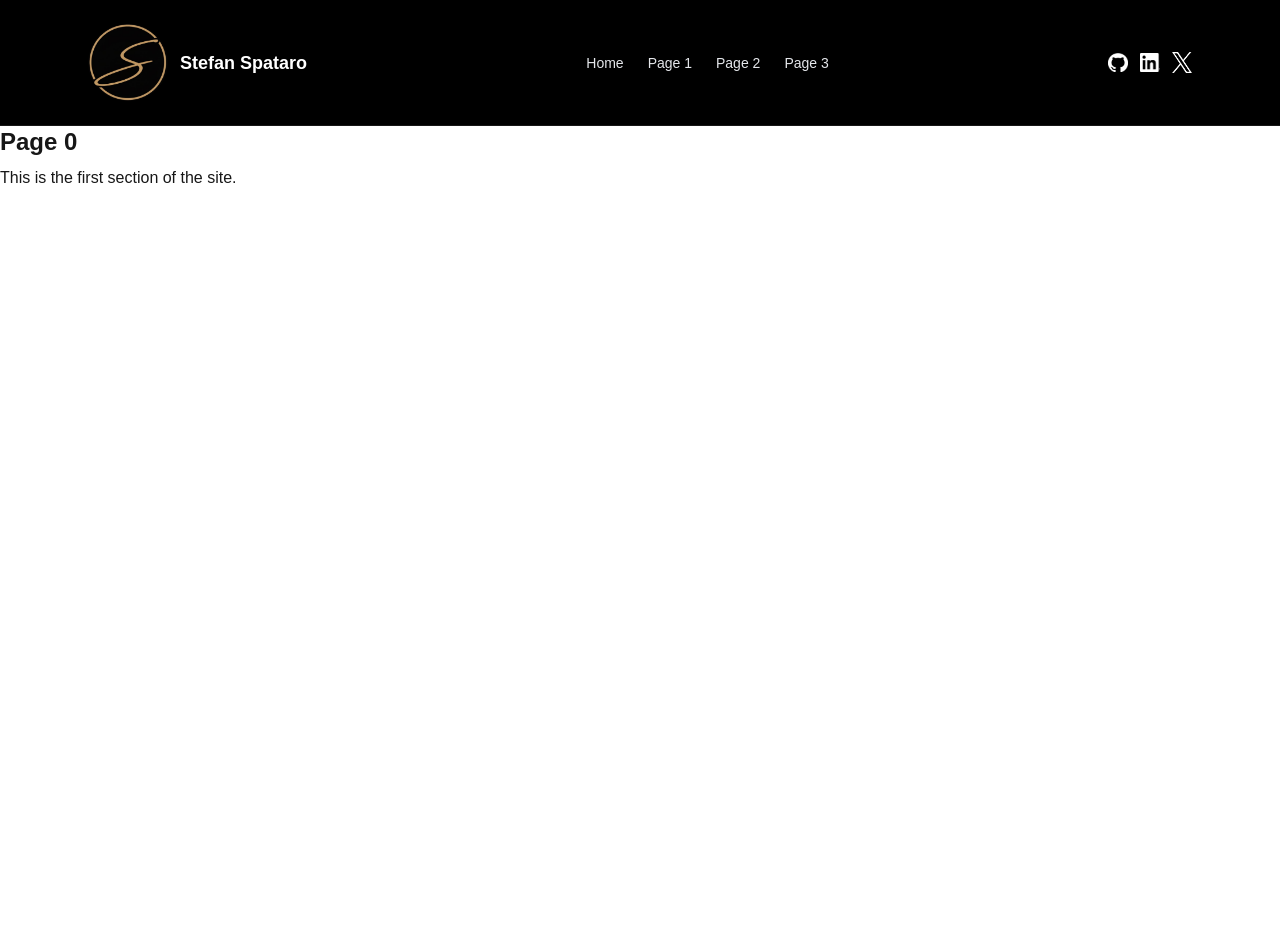
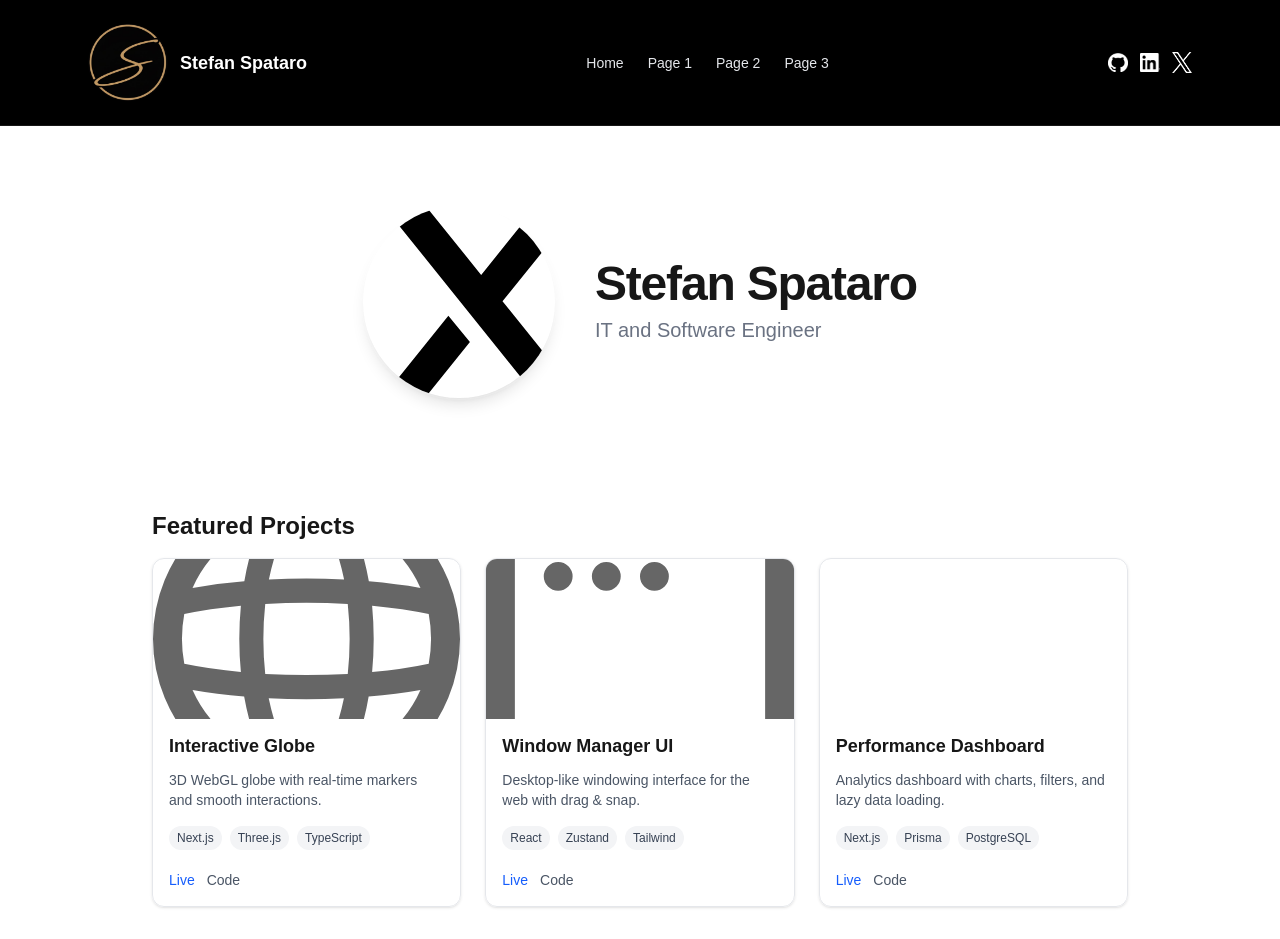
Before and after one commit to Stefans217/Portfolio-Website, a Next.js app in the folder portfolio-website/: page /page0 in a window 1280 px wide. Before the commit the page ends 800 px from the top, so only its background shows below. Built offline with nearby package versions, Linux system fonts and the light colour scheme.

Commit message:
developed first page

```diff
--- a/portfolio-website/src/app/page0/page.tsx
+++ b/portfolio-website/src/app/page0/page.tsx
@@ -1,8 +1,16 @@
+import Hero from "@/components/Hero";
+import ProjectsGrid from "@/components/ProjectsGrid";
+import { featuredProjects } from "@/data/projects";
+
 export default function Page0() {
   return (
-    <div>
-      <h1 className="text-2xl font-bold mb-2">Page 0</h1>
-      <p>This is the first section of the site.</p>
-    </div>
+    <main className="mx-auto max-w-5xl px-4 md:px-6">
+      <Hero name="Stefan Spataro" title="IT and Software Engineer" photoSrc="/next.svg" />
+
+      <section className="py-4 md:py-8">
+        <h2 className="text-xl md:text-2xl font-semibold mb-4">Featured Projects</h2>
+        <ProjectsGrid projects={featuredProjects} />
+      </section>
+    </main>
   );
 }
--- /dev/null
+++ b/portfolio-website/src/components/Hero.tsx
@@ -0,0 +1,32 @@
+"use client";
+
+import Image from "next/image";
+
+type HeroProps = {
+  name: string;
+  title: string;
+  photoSrc?: string; // path under public or imported static asset
+};
+
+export default function Hero({ name, title, photoSrc = "/next.svg" }: HeroProps) {
+  return (
+    <section className="w-full flex flex-col items-center justify-center gap-6 py-12 md:py-20">
+      <div className="flex flex-col md:flex-row items-center gap-6 md:gap-10">
+        <div className="relative w-40 h-40 md:w-48 md:h-48 rounded-full overflow-hidden ring-2 ring-white/20 shadow-lg">
+          <Image
+            src={photoSrc}
+            alt={`${name} profile photo`}
+            fill
+            sizes="(max-width: 768px) 160px, 192px"
+            className="object-cover"
+            priority
+          />
+        </div>
+        <div className="text-center md:text-left">
+          <h1 className="text-3xl md:text-5xl font-bold tracking-tight">{name}</h1>
+          <p className="text-base md:text-xl text-gray-500 dark:text-gray-400 mt-2">{title}</p>
+        </div>
+      </div>
+    </section>
+  );
+}
--- /dev/null
+++ b/portfolio-website/src/components/ProjectCard.tsx
@@ -0,0 +1,64 @@
+import Link from "next/link";
+import Image from "next/image";
+import type { Project } from "@/types/project";
+
+export default function ProjectCard({
+  title,
+  description,
+  tags = [],
+  href,
+  repo,
+  imageSrc,
+}: Project) {
+  return (
+    <article className="group rounded-xl border border-gray-200 dark:border-gray-800 bg-white/50 dark:bg-black/20 backdrop-blur-sm shadow-sm hover:shadow-md transition-shadow overflow-hidden">
+      {imageSrc ? (
+        <div className="relative w-full h-40">
+          <Image
+            src={imageSrc}
+            alt={`${title} preview image`}
+            fill
+            sizes="(max-width: 768px) 100vw, 33vw"
+            className="object-cover"
+          />
+        </div>
+      ) : null}
+      <div className="p-4 flex flex-col gap-3">
+        <h3 className="text-lg font-semibold leading-tight">{title}</h3>
+        <p className="text-sm text-gray-600 dark:text-gray-400">{description}</p>
+        {tags?.length ? (
+          <ul className="flex flex-wrap gap-2 mt-1">
+            {tags.map((t) => (
+              <li
+                key={t}
+                className="text-xs px-2 py-1 rounded-full bg-gray-100 dark:bg-gray-800 text-gray-700 dark:text-gray-300"
+              >
+                {t}
+              </li>
+            ))}
+          </ul>
+        ) : null}
+        {(href || repo) && (
+          <div className="mt-2 flex items-center gap-3">
+            {href && (
+              <Link
+                href={href}
+                className="text-sm font-medium text-blue-600 hover:text-blue-700 dark:text-blue-400 dark:hover:text-blue-300"
+              >
+                Live
+              </Link>
+            )}
+            {repo && (
+              <Link
+                href={repo}
+                className="text-sm text-gray-600 hover:text-gray-800 dark:text-gray-400 dark:hover:text-gray-200"
+              >
+                Code
+              </Link>
+            )}
+          </div>
+        )}
+      </div>
+    </article>
+  );
+}
--- /dev/null
+++ b/portfolio-website/src/components/ProjectsGrid.tsx
@@ -0,0 +1,19 @@
+import ProjectCard from "@/components/ProjectCard";
+import type { Project } from "@/types/project";
+
+type ProjectsGridProps = {
+  projects: Project[];
+};
+
+export default function ProjectsGrid({ projects }: ProjectsGridProps) {
+  if (!projects?.length) return null;
+  return (
+    <section className="w-full">
+      <div className="grid grid-cols-1 sm:grid-cols-2 lg:grid-cols-3 gap-6">
+        {projects.map((p) => (
+          <ProjectCard key={p.id} {...p} />
+        ))}
+      </div>
+    </section>
+  );
+}
--- /dev/null
+++ b/portfolio-website/src/data/projects.ts
@@ -0,0 +1,31 @@
+import type { Project } from "@/types/project";
+
+export const featuredProjects: Project[] = [
+  {
+    id: "p1",
+    title: "Interactive Globe",
+    description: "3D WebGL globe with real-time markers and smooth interactions.",
+    tags: ["Next.js", "Three.js", "TypeScript"],
+    href: "#",
+    repo: "#",
+    imageSrc: "/globe.svg",
+  },
+  {
+    id: "p2",
+    title: "Window Manager UI",
+    description: "Desktop-like windowing interface for the web with drag & snap.",
+    tags: ["React", "Zustand", "Tailwind"],
+    href: "#",
+    repo: "#",
+    imageSrc: "/window.svg",
+  },
+  {
+    id: "p3",
+    title: "Performance Dashboard",
+    description: "Analytics dashboard with charts, filters, and lazy data loading.",
+    tags: ["Next.js", "Prisma", "PostgreSQL"],
+    href: "#",
+    repo: "#",
+    imageSrc: "/vercel.svg",
+  },
+];
--- /dev/null
+++ b/portfolio-website/src/types/project.ts
@@ -0,0 +1,9 @@
+export type Project = {
+  id: string;
+  title: string;
+  description: string;
+  tags?: string[];
+  href?: string; // live/demo link
+  repo?: string; // repository link
+  imageSrc?: string; // optional image path from public/
+};
```
